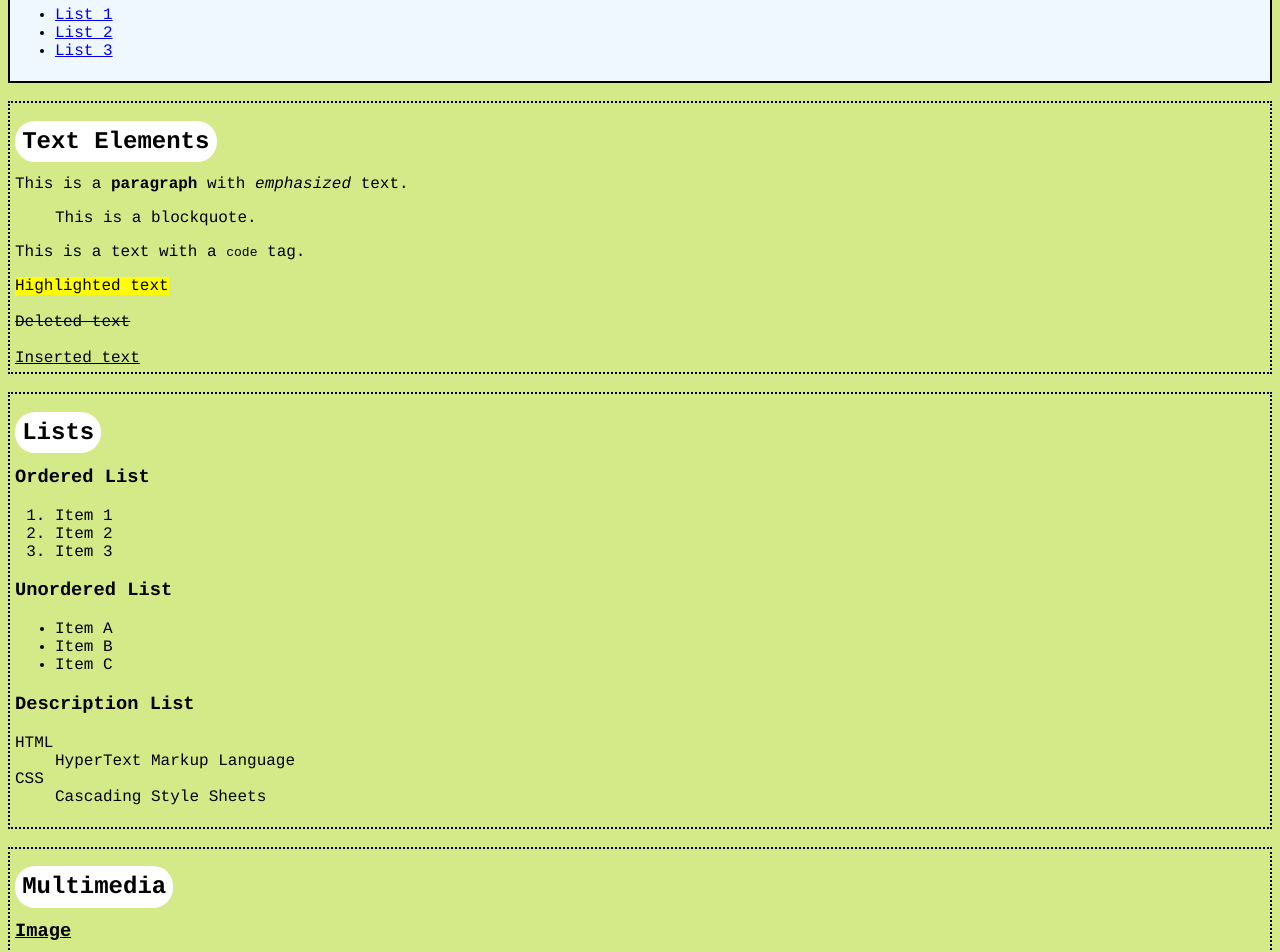
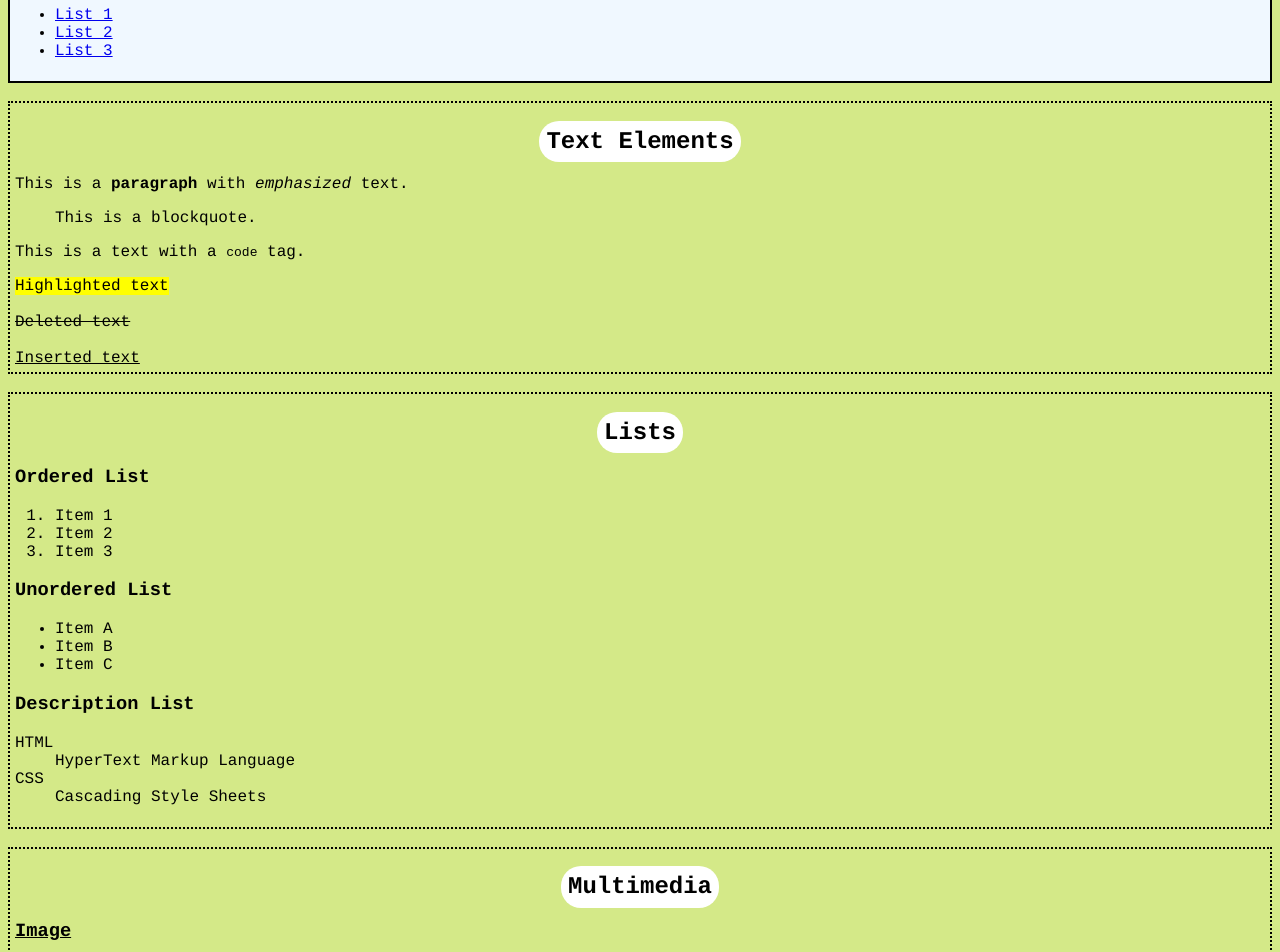
Before and after one commit to NareshBaruaIsHere/Html-Tag, a plain HTML site: page index.html in a window 1280 px wide. Shown: the part 140-1092 px from the top of the page. Drawn offline with Linux system fonts and the light colour scheme.

Commit message:
Update index.html

```diff
--- a/index.html
+++ b/index.html
@@ -24,7 +24,7 @@
 
     <main>
         <section id="section1" style="border-width: 2px; border-style:dotted; padding:5px">
-            <h2 style="text-align: left;"> <span style="text-align: center; border-width:3px; background-color:rgb(255, 255, 255); padding:0.3em; border-radius:20px 20px ">Text Elements </span></h2>
+            <h2 style="text-align: center;"> <span style="text-align: center; border-width:3px; background-color:rgb(255, 255, 255); padding:0.3em; border-radius:20px 20px ">Text Elements </span></h2>
             <p>This is a <strong>paragraph</strong> with <em>emphasized</em> text.</p>
             <blockquote>This is a blockquote.</blockquote>
             <p>This is a text with a <code>code</code> tag.</p>
@@ -34,7 +34,7 @@
         </section> <br>
 
         <section id="section2" style="border-width: 2px; border-style:dotted; padding:5px">
-            <h2 style="text-align: left;"> <span style="text-align: center; border-width:3px; background-color:rgb(255, 255, 255); padding:0.3em; border-radius:20px 20px ">Lists </span></h2>
+            <h2 style="text-align: center;"> <span style="text-align: center; border-width:3px; background-color:rgb(255, 255, 255); padding:0.3em; border-radius:20px 20px ">Lists </span></h2>
             <h3>Ordered List</h3>
             <ol>
                 <li>Item 1</li>
@@ -57,7 +57,7 @@
         </section> <br>
 
         <section id="section3" style="border-width: 2px; border-style:dotted; padding:5px">
-            <h2 style="text-align: left;"> <span style="text-align: center; border-width:3px; background-color:rgb(255, 255, 255); padding:0.3em; border-radius:20px 20px ">Multimedia </span></h2>
+            <h2 style="text-align: center;"> <span style="text-align: center; border-width:3px; background-color:rgb(255, 255, 255); padding:0.3em; border-radius:20px 20px ">Multimedia </span></h2>
 
             <h3><u>Image</u></h3>
             <figure>
```
